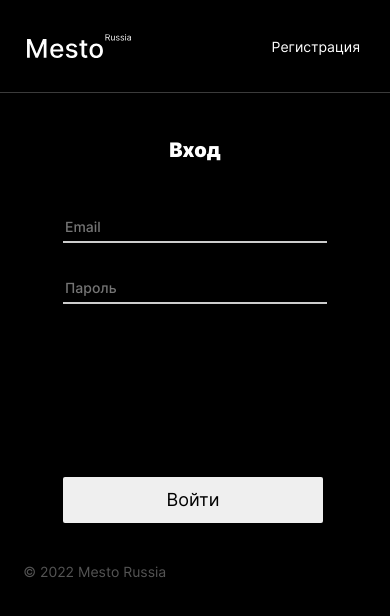
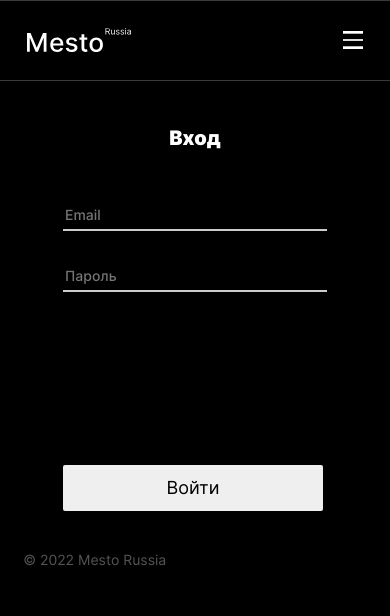
Before and after one commit to irina-tim/react-mesto-auth, a React (Create React App) app: page /sign-in in a window 390 px wide. Shown: the top 616 px of the page. Built offline with nearby package versions, Linux system fonts and the light colour scheme; no server answers.

Commit message:
feat: header burger menu

```diff
--- /dev/null
+++ b/src/blocks/header/__burger-menu/header__burger-menu.css
@@ -0,0 +1,15 @@
+.header__burger-menu {
+  display: none;
+  border: none;
+  background-color: transparent;
+}
+
+@media screen and (max-width: 600px) {
+  .header__burger-menu {
+    display: block;
+    background-image: url("../../../images/burger-menu.svg");
+    width: 20px;
+    height: 18px;
+    margin-right: 27px;
+  }
+}
--- a/src/blocks/header/__group/header__group.css
+++ b/src/blocks/header/__group/header__group.css
@@ -2,3 +2,31 @@
   display: flex;
   gap: 24px;
 }
+
+@media screen and (max-width: 700px) {
+  .header__group {
+    margin-right: 27px;
+  }
+}
+
+@media screen and (max-width: 600px) {
+  .header__group {
+    gap: 0px;
+    align-items: center;
+    margin: 0;
+  }
+
+  .header__group:first-of-type {
+    border-top: 1px solid rgba(84, 84, 84, 0.7);
+    padding-top: 27px;
+    width: 100%;
+    justify-content: space-between;
+  }
+
+  .header__group:last-of-type {
+    flex-direction: column;
+    gap: 18px;
+    margin: 0;
+    margin: 40px 0;
+  }
+}
--- a/src/blocks/header/__link/header__link.css
+++ b/src/blocks/header/__link/header__link.css
@@ -12,9 +12,8 @@
   opacity: 0.6;
 }
 
-@media screen and (max-width: 700px) {
+@media screen and (max-width: 600px) {
   .header__link {
-    margin-right: 30px;
-    font: normal 14px/17px "Inter", Arial, sans-serif;
+    color: #A9A9A9;
   }
 }
--- a/src/blocks/header/__user/header__user.css
+++ b/src/blocks/header/__user/header__user.css
@@ -1,6 +1,7 @@
 .header__user {
   color: white;
   font: 500 18px/22px "Inter", Arial, sans-serif;
+  margin: 0;
 }
 
 @media screen and (max-width: 700px) {
--- a/src/blocks/header/header.css
+++ b/src/blocks/header/header.css
@@ -21,3 +21,10 @@
     padding-bottom: 28px;
   }
 }
+
+@media screen and (max-width: 600px) {
+  .header {
+    flex-direction: column-reverse;
+    margin-top: 0;
+  }
+}
--- a/src/components/App.js
+++ b/src/components/App.js
@@ -31,7 +31,7 @@ function App() {
   const [isLoading, setIsLoading] = useState(false);
   const [loggedIn, setLoggedIn] = useState(false);
   const [isRegistrationOk, setIsRegistrationOk] = useState(false);
-  const [userData, setUserData] = useState();
+  const [userData, setUserData] = useState({});
   const navigate = useNavigate();
 
   useEffect(() => {
--- a/src/components/Header.js
+++ b/src/components/Header.js
@@ -1,7 +1,21 @@
 import { useLocation } from "react-router-dom";
+import { useState, useEffect } from "react";
+import closeButton from "../images/header-menu-close.svg";
+import burgerMenu from "../images/burger-menu.svg";
 
 function Header({ loggedIn, ...props }) {
   const location = useLocation();
+  const [isMenuOpened, setIsMenuOpened] = useState(false);
+  const [width, setWidth] = useState(window.innerWidth);
+
+  useEffect(() => {
+    function handleResize() {
+      setWidth(window.innerWidth);
+    }
+    window.addEventListener("resize", handleResize);
+    return () => window.removeEventListener("resize", handleResize);
+  }, [width]);
+
   function handleClick() {
     loggedIn
       ? props.handleSignOut()
@@ -10,10 +24,30 @@ function Header({ loggedIn, ...props }) {
       : props.navigateToRegister();
   }
 
+  function handleBurgerMenuClick() {
+    isMenuOpened ? setIsMenuOpened(false) : setIsMenuOpened(true);
+  }
+
   return (
     <header className="header page__header">
-      <div className="header__logo"></div>
       <div className="header__group">
+        <div className="header__logo"></div>
+        <button
+          className="header__burger-menu"
+          onClick={handleBurgerMenuClick}
+          style={{
+            backgroundImage: isMenuOpened
+              ? `url(${closeButton})`
+              : `url(${burgerMenu})`,
+          }}
+        ></button>
+      </div>
+      <div
+        className="header__group"
+        style={{
+          display: isMenuOpened || width > 600 ? "flex" : "none",
+        }}
+      >
         <p className="header__user">
           {loggedIn && props.userData && props.userData.email}
         </p>
--- a/src/index.css
+++ b/src/index.css
@@ -21,6 +21,7 @@
 @import url(./blocks/header/__link/header__link.css);
 @import url(./blocks/header/__user/header__user.css);
 @import url(./blocks/header/__group/header__group.css);
+@import url(./blocks/header/__burger-menu/header__burger-menu.css);
 @import url(./blocks/content/content.css);
 @import url(./blocks/profile/profile.css);
 @import url(./blocks/profile/__avatar/profile__avatar.css);
```
Also changed, not shown: src/images/burger-menu.svg (added), src/images/header-menu-close.svg (added).
